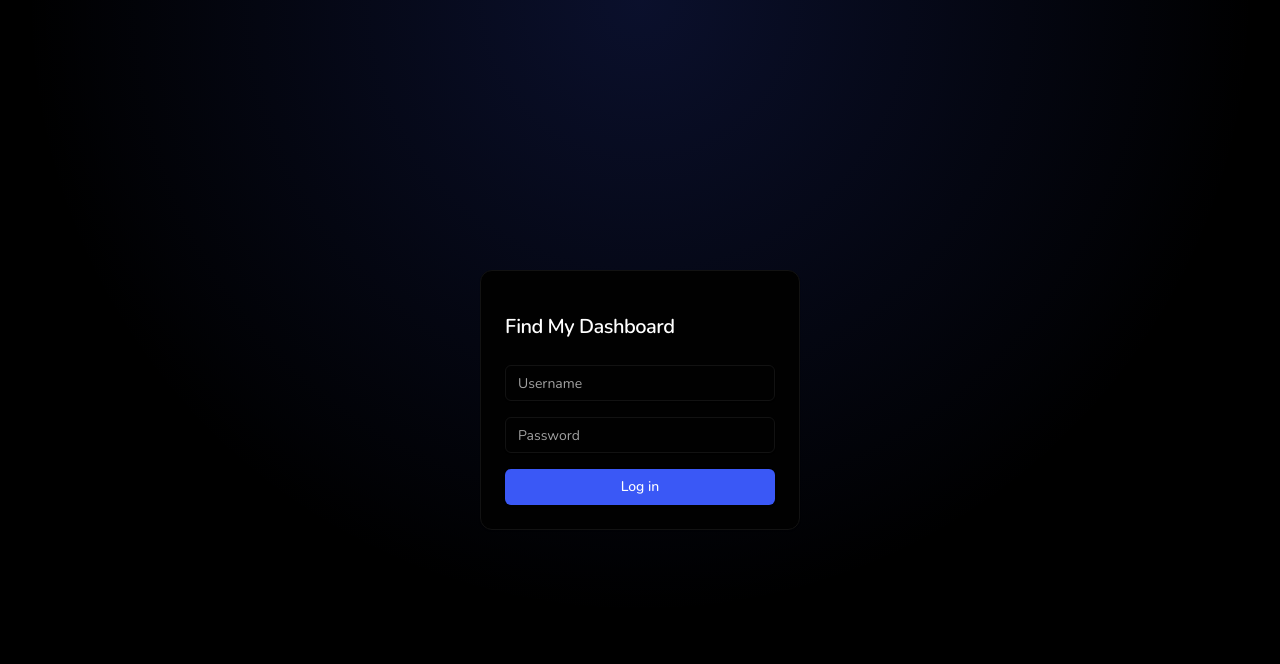
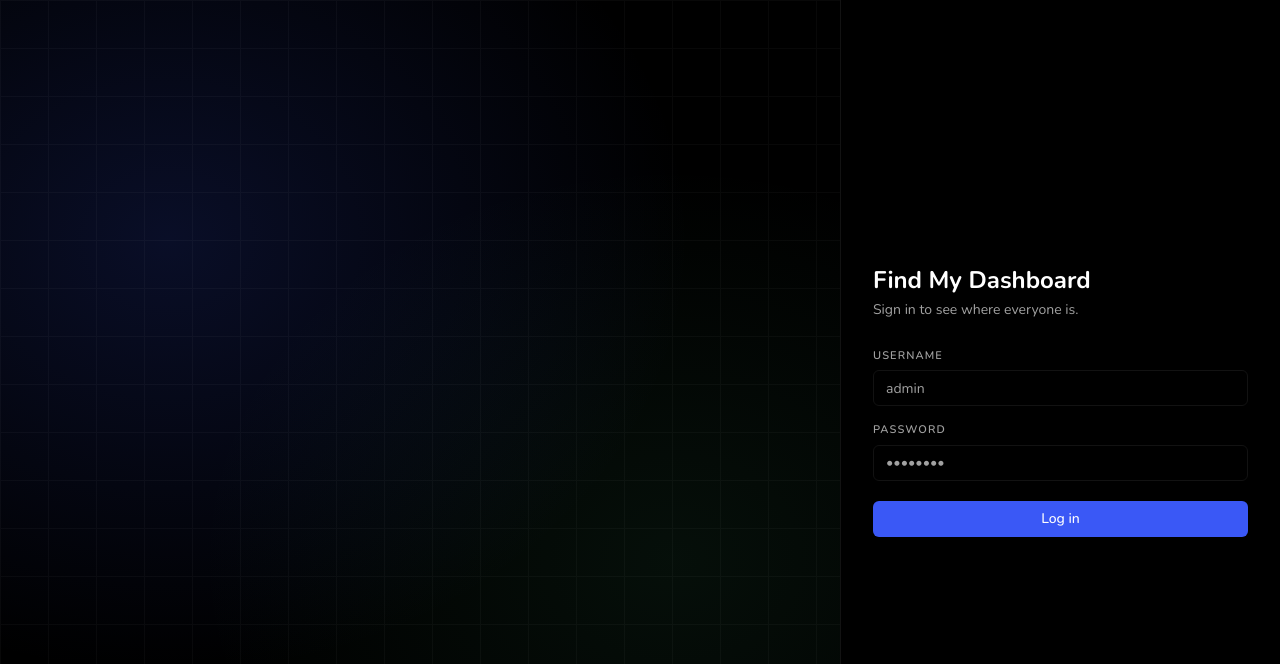
Before and after one commit to EduardoAlcaria/Kagein, a React (Vite) app in the folder react-frontend/: page /login in a window 1280 px wide. Shown: the top 664 px of the page. Built offline with nearby package versions, Linux system fonts and the light colour scheme.

Commit message:
Rebuild LoginPage as split brand/form screen

```diff
--- a/react-frontend/src/pages/LoginPage.tsx
+++ b/react-frontend/src/pages/LoginPage.tsx
@@ -1,9 +1,18 @@
 import { useState, type FormEvent } from 'react';
 import { useNavigate } from 'react-router-dom';
+import { Bell, History, MapPin, Radio } from 'lucide-react';
 import { useAuth } from '../auth/AuthContext';
-import { Card, CardContent, CardHeader, CardTitle } from '../components/ui/card';
 import { Button } from '../components/ui/button';
 import { Input } from '../components/ui/input';
+
+const FEATURES = [
+  { icon: Radio, text: 'Live location for everyone in your Find My circle' },
+  { icon: Bell, text: 'Alerts the moment someone stops reporting' },
+  { icon: History, text: 'Location history and trails on the map' },
+  { icon: MapPin, text: 'Saved places to watch for arrivals' },
+];
+
+const LABEL_CLASS = 'mb-1.5 block text-[11px] font-semibold uppercase tracking-widest text-muted-foreground';
 
 export function LoginPage() {
   const [username, setUsername] = useState('');
@@ -18,33 +27,102 @@ export function LoginPage() {
   }
 
   return (
-    <main className="flex min-h-screen items-center justify-center bg-background bg-[radial-gradient(circle_at_50%_0%,color-mix(in_oklch,var(--primary)_18%,transparent),transparent_60%)]">
-      <Card className="w-80">
-        <CardHeader>
-          <div className="beacon-dot mb-1 h-2 w-2" />
-          <CardTitle role="heading" aria-level={1} className="text-xl">
-            Find My Dashboard
-          </CardTitle>
-        </CardHeader>
-        <CardContent>
+    <div className="flex min-h-screen bg-background">
+      {/* Brand panel */}
+      <div className="relative hidden flex-1 items-center justify-center overflow-hidden p-16 lg:flex">
+        <div
+          className="absolute inset-0"
+          style={{
+            background:
+              'radial-gradient(ellipse at 20% 30%, oklch(0.5429 0.2366 268.4747 / 0.16) 0%, transparent 55%), radial-gradient(ellipse at 80% 70%, oklch(0.78 0.16 155 / 0.07) 0%, transparent 50%)',
+          }}
+        />
+        <div
+          className="absolute inset-0 opacity-[0.03]"
+          style={{
+            backgroundImage:
+              'linear-gradient(var(--foreground) 1px, transparent 1px), linear-gradient(90deg, var(--foreground) 1px, transparent 1px)',
+            backgroundSize: '48px 48px',
+          }}
+        />
+
+        <div className="animate-fade-up relative z-10 max-w-sm">
+          <div className="mb-10 flex items-center gap-3">
+            <div className="flex h-10 w-10 items-center justify-center rounded-xl bg-primary">
+              <MapPin size={18} className="text-primary-foreground" />
+            </div>
+            <span className="text-lg font-bold text-foreground">Find My</span>
+          </div>
+
+          <h1 className="mb-4 text-[2.4rem] font-bold leading-[1.15] text-foreground">
+            Everyone you
+            <br />
+            care about,
+            <br />
+            <span className="text-primary">on one map.</span>
+          </h1>
+          <p className="mb-10 leading-relaxed text-muted-foreground">
+            A private dashboard for your family's Find My locations. Self-hosted, no third parties.
+          </p>
+
+          <div className="stagger space-y-3">
+            {FEATURES.map(({ icon: Icon, text }) => (
+              <div key={text} className="animate-fade-up flex items-center gap-3">
+                <div className="flex h-8 w-8 shrink-0 items-center justify-center rounded-lg border bg-muted">
+                  <Icon size={13} className="text-primary" />
+                </div>
+                <span className="text-sm text-muted-foreground">{text}</span>
+              </div>
+            ))}
+          </div>
+        </div>
+      </div>
+
+      {/* Form panel */}
+      <div className="flex flex-1 items-center justify-center p-8 lg:max-w-[440px] lg:border-l">
+        <div className="animate-fade-up w-full max-w-sm">
+          <div className="mb-8 flex items-center gap-2.5 lg:hidden">
+            <div className="flex h-8 w-8 items-center justify-center rounded-lg bg-primary">
+              <MapPin size={15} className="text-primary-foreground" />
+            </div>
+            <span className="text-sm font-bold text-foreground">Find My</span>
+          </div>
+
+          <h2 className="mb-1 text-2xl font-bold text-foreground">Find My Dashboard</h2>
+          <p className="mb-7 text-sm text-muted-foreground">Sign in to see where everyone is.</p>
+
           <form onSubmit={handleSubmit} className="flex flex-col gap-4">
+            <div>
+              <label htmlFor="username" className={LABEL_CLASS}>
+                Username
+              </label>
               <Input
+                id="username"
                 aria-label="Username"
                 value={username}
                 onChange={(e) => setUsername(e.target.value)}
-              placeholder="Username"
+                placeholder="admin"
               />
+            </div>
+            <div>
+              <label htmlFor="password" className={LABEL_CLASS}>
+                Password
+              </label>
               <Input
+                id="password"
                 aria-label="Password"
                 type="password"
                 value={password}
                 onChange={(e) => setPassword(e.target.value)}
-              placeholder="Password"
+                placeholder="••••••••"
               />
-            <Button type="submit">Log in</Button>
+            </div>
+            <Button type="submit" className="mt-1">
+              Log in
+            </Button>
           </form>
-        </CardContent>
-      </Card>
-    </main>
+        </div>
+      </div>
+    </div>
   );
 }
```
Lines whose indentation alone changed are shown as unchanged.
